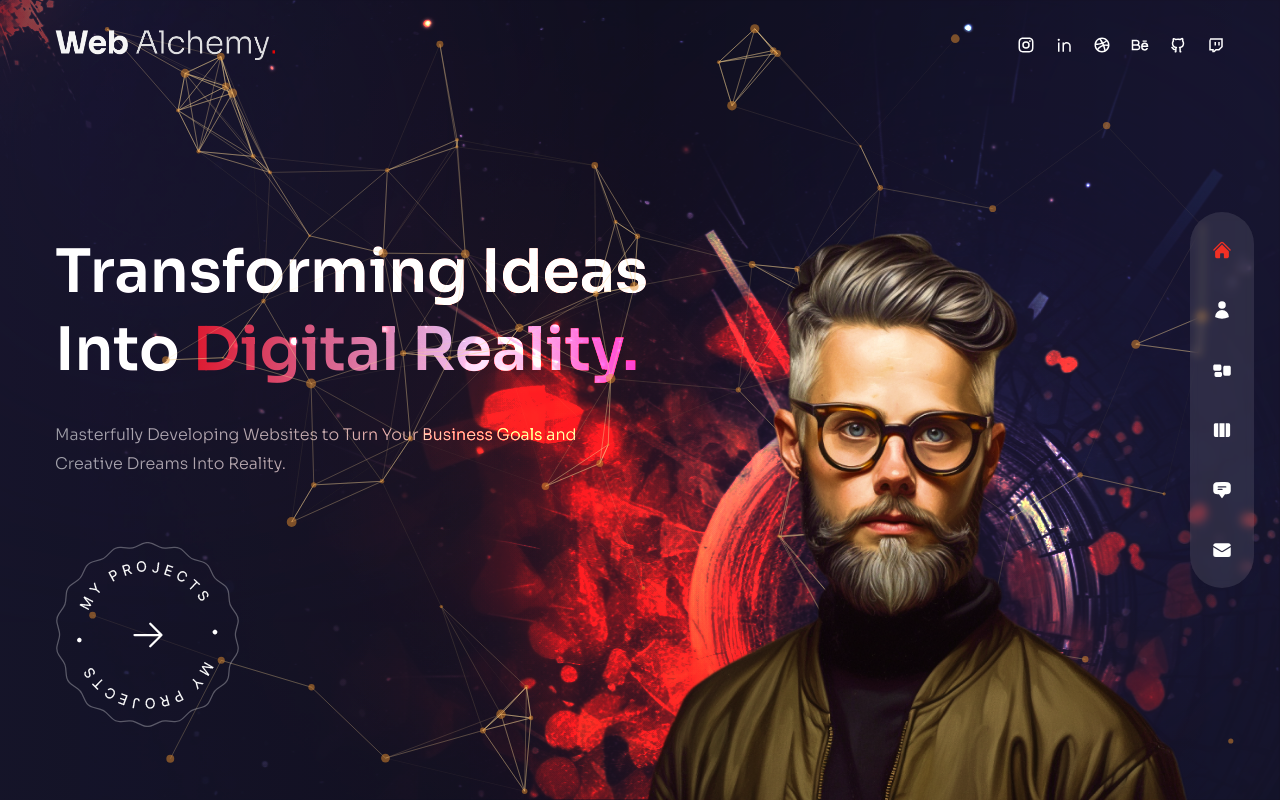
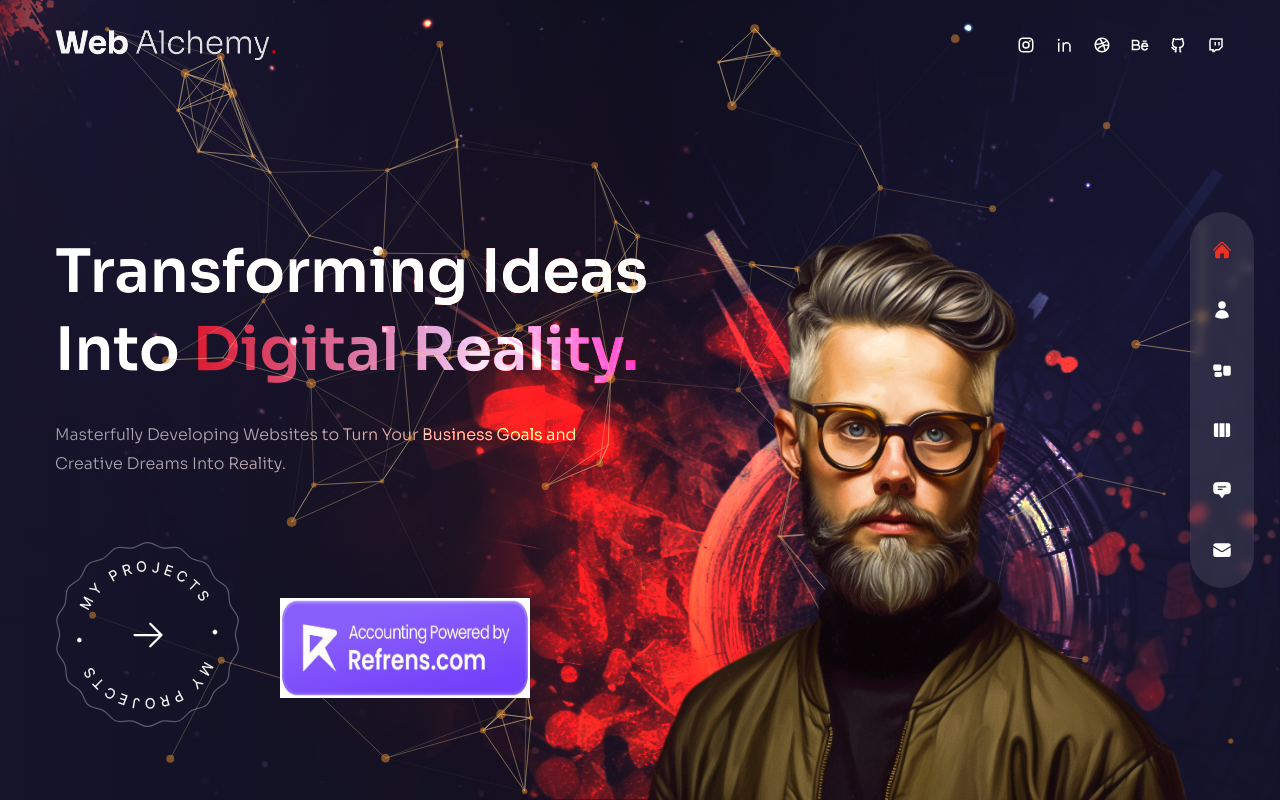
Before and after one commit to Kjeez/web, a Next.js app: page / in a window 1280 px wide. Built offline with nearby package versions, Linux system fonts and the light colour scheme.

Commit message:
referns img

```diff
--- a/pages/index.js
+++ b/pages/index.js
@@ -5,6 +5,7 @@ import ProjectsBtn from '../components/ProjectsBtn';
 import Avatar from '../components/Avatar';
 import { motion } from "framer-motion";
 import { fadeIn } from '../variants'
+import Image from "next/image";
 
 const Home = () => {
   return (
@@ -22,14 +23,20 @@ const Home = () => {
             variants={fadeIn('down', 0.3)} initial="hidden"
             animate="show"
             exit='hidden' className="max-w-sm xl:max-w-xl mx-auto xl:mx-0 mb-10 xl:mb-16 ">Masterfully Developing Websites to Turn Your Business Goals and Creative Dreams Into Reality.</motion.p>
-          <div className="flex justify-center xl:hidden relative">
+          <div className="flex flex-col justify-center items-center xl:hidden relative">
             <ProjectsBtn />
+            <a className=' text-center pt-8' href="https://www.refrens.com/free-accounting-software" target="_blank" rel="noopener noreferrer">
+              <img href="https://www.refrens.com/free-accounting-software" src={'/img_3373.png'} alt="referens" className="translate-z-0 w-[150px] h-[50px]" />
+            </a>
           </div>
           <motion.div variants={fadeIn('down', 0.4)} initial="hidden"
             animate="show"
             exit='hidden'
             className="hidden xl:flex z-10">
             <ProjectsBtn />
+            <a className=' pt-14 px-10' href="https://www.refrens.com/free-accounting-software" target="_blank" rel="noopener noreferrer">
+              <img href="https://www.refrens.com/free-accounting-software" src={'/img_3373.png'} alt="referens" className="translate-z-0 w-[250px] h-[100px]" />
+            </a>
           </motion.div>
         </div>
       </div>
```
Also changed, not shown: public/img_3373.png (added). Lines whose indentation alone changed are shown as unchanged.
